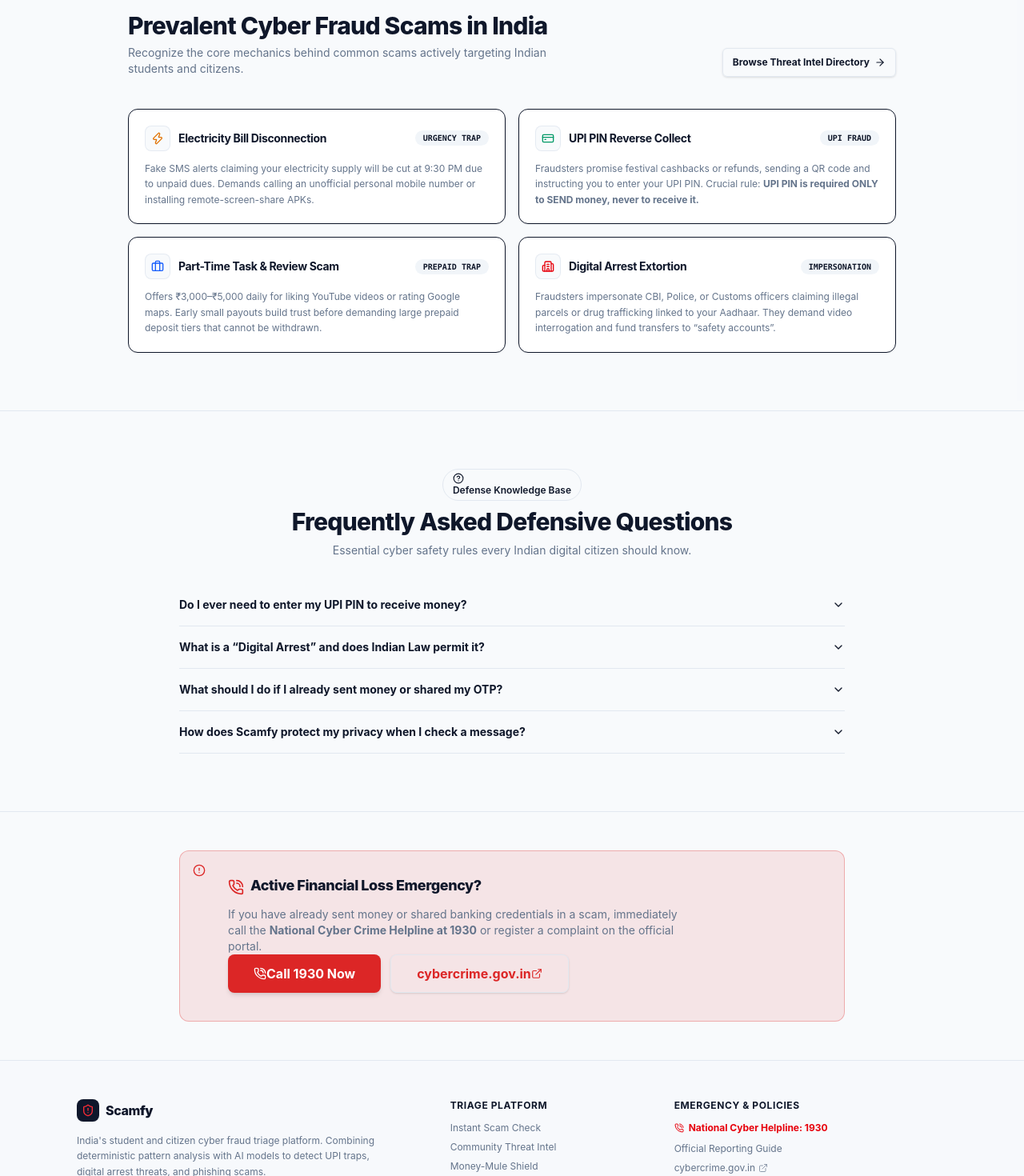
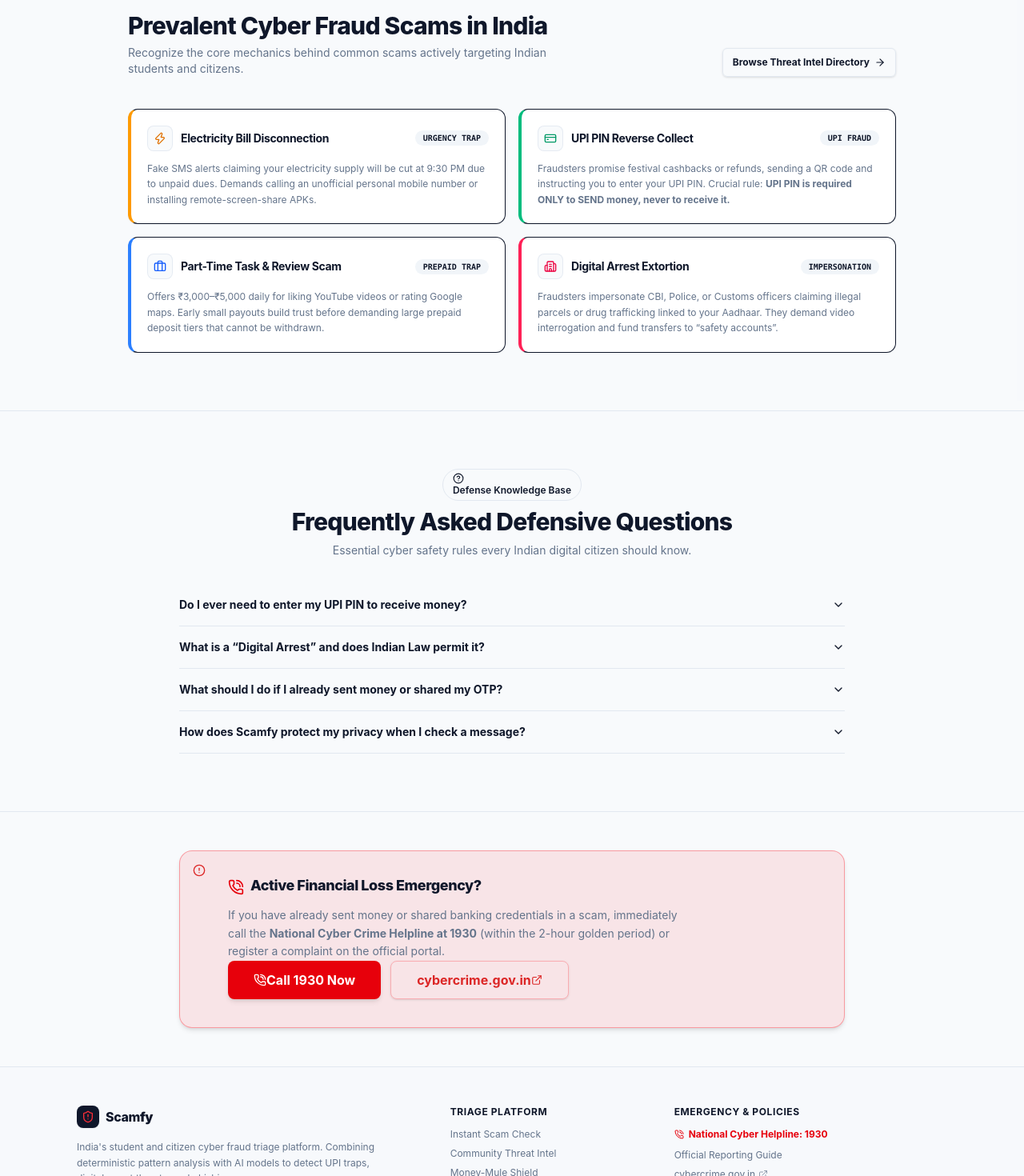
Before and after one commit to G28I/Scamfy, a Next.js app in the folder scamfy/: page / in a window 1280 px wide. Shown: the part 2040-3510 px from the top of the page at 80% size. Built offline with nearby package versions, Linux system fonts and the light colour scheme; no server answers.

Commit message:
fix(home): sanitize privacy FAQ copy, add scam card accents, and polish emergency banner

```diff
--- a/scamfy/app/page.tsx
+++ b/scamfy/app/page.tsx
@@ -300,7 +300,7 @@ export default function HomePage() {
             </div>
 
             <div className="grid grid-cols-1 sm:grid-cols-2 gap-4">
-              <Card className="hover:border-primary/40 transition-colors shadow-xs">
+              <Card className="border-l-4 border-l-amber-500 hover:border-primary/40 transition-colors shadow-xs">
                 <CardHeader className="p-5 pb-2">
                   <div className="flex items-center justify-between">
                     <div className="flex items-center gap-2.5">
@@ -321,7 +321,7 @@ export default function HomePage() {
                 </CardContent>
               </Card>
 
-              <Card className="hover:border-primary/40 transition-colors shadow-xs">
+              <Card className="border-l-4 border-l-emerald-500 hover:border-primary/40 transition-colors shadow-xs">
                 <CardHeader className="p-5 pb-2">
                   <div className="flex items-center justify-between">
                     <div className="flex items-center gap-2.5">
@@ -342,7 +342,7 @@ export default function HomePage() {
                 </CardContent>
               </Card>
 
-              <Card className="hover:border-primary/40 transition-colors shadow-xs">
+              <Card className="border-l-4 border-l-blue-500 hover:border-primary/40 transition-colors shadow-xs">
                 <CardHeader className="p-5 pb-2">
                   <div className="flex items-center justify-between">
                     <div className="flex items-center gap-2.5">
@@ -363,12 +363,12 @@ export default function HomePage() {
                 </CardContent>
               </Card>
 
-              <Card className="hover:border-primary/40 transition-colors shadow-xs">
+              <Card className="border-l-4 border-l-rose-500 hover:border-primary/40 transition-colors shadow-xs">
                 <CardHeader className="p-5 pb-2">
                   <div className="flex items-center justify-between">
                     <div className="flex items-center gap-2.5">
                       <div className="flex size-8 items-center justify-center rounded-lg border border-border/80 bg-muted/50 text-foreground">
-                        <Building2 className="size-4 text-red-600 dark:text-red-400" />
+                        <Building2 className="size-4 text-rose-600 dark:text-rose-400" />
                       </div>
                       <CardTitle className="text-sm font-bold">Digital Arrest Extortion</CardTitle>
                     </div>
@@ -440,7 +440,7 @@ export default function HomePage() {
                   How does Scamfy protect my privacy when I check a message?
                 </AccordionTrigger>
                 <AccordionContent className="text-xs sm:text-sm text-muted-foreground leading-relaxed">
-                  Scamfy is engineered with privacy-by-design (SEC-01). Messages are triaged ephemerally in memory to extract indicators and evaluate threat heuristics. Raw message text is never indexed publicly, sold, or shared with third parties.
+                  Scamfy is engineered with strict privacy-by-design principles. Messages are triaged ephemerally in memory to extract indicators and evaluate threat heuristics. Raw message text is never indexed publicly, sold, or shared with third parties.
                 </AccordionContent>
               </AccordionItem>
             </Accordion>
@@ -452,27 +452,27 @@ export default function HomePage() {
         {/* 6. Emergency 1930 & Official Reporting Banner (Shadcn Alert) */}
         <section className="py-12 bg-muted/10">
           <div className="container mx-auto max-w-4xl px-4 sm:px-6 lg:px-8">
-            <Alert variant="destructive" className="p-6 sm:p-8 flex flex-col sm:flex-row items-center justify-between gap-6">
+            <Alert variant="destructive" className="border border-red-500/40 bg-red-500/10 dark:bg-red-950/30 p-6 sm:p-8 flex flex-col sm:flex-row items-center justify-between gap-6 shadow-md rounded-2xl">
               <div className="space-y-2 text-center sm:text-left">
                 <div className="flex items-center justify-center sm:justify-start gap-2">
-                  <PhoneCall className="h-5 w-5 text-destructive shrink-0" />
+                  <PhoneCall className="h-5 w-5 text-red-600 dark:text-red-400 shrink-0" />
                   <AlertTitle className="text-lg font-extrabold text-foreground">
                     Active Financial Loss Emergency?
                   </AlertTitle>
                 </div>
-                <AlertDescription className="text-xs sm:text-sm text-muted-foreground max-w-xl">
-                  If you have already sent money or shared banking credentials in a scam, immediately call the <strong>National Cyber Crime Helpline at 1930</strong> or register a complaint on the official portal.
+                <AlertDescription className="text-xs sm:text-sm text-muted-foreground max-w-xl leading-relaxed">
+                  If you have already sent money or shared banking credentials in a scam, immediately call the <strong>National Cyber Crime Helpline at 1930</strong> (within the 2-hour golden period) or register a complaint on the official portal.
                 </AlertDescription>
               </div>
 
               <div className="flex flex-col sm:flex-row items-center gap-3 shrink-0 w-full sm:w-auto">
-                <Button asChild variant="destructive" size="lg" className="font-bold w-full sm:w-auto shadow-md">
+                <Button asChild variant="destructive" size="lg" className="font-bold w-full sm:w-auto shadow-md bg-red-600 hover:bg-red-700 text-white">
                   <a href="tel:1930">
                     <PhoneCall className="h-4 w-4" />
                     <span>Call 1930 Now</span>
                   </a>
                 </Button>
-                <Button asChild variant="outline" size="lg" className="font-bold w-full sm:w-auto">
+                <Button asChild variant="outline" size="lg" className="font-bold w-full sm:w-auto border-red-500/30 hover:bg-red-500/10">
                   <a href="https://cybercrime.gov.in" target="_blank" rel="noopener noreferrer">
                     <span>cybercrime.gov.in</span>
                     <ExternalLink className="h-3.5 w-3.5" />
```
Also changed, not shown: 1 other file (tests, documents, lock files or other folders).
